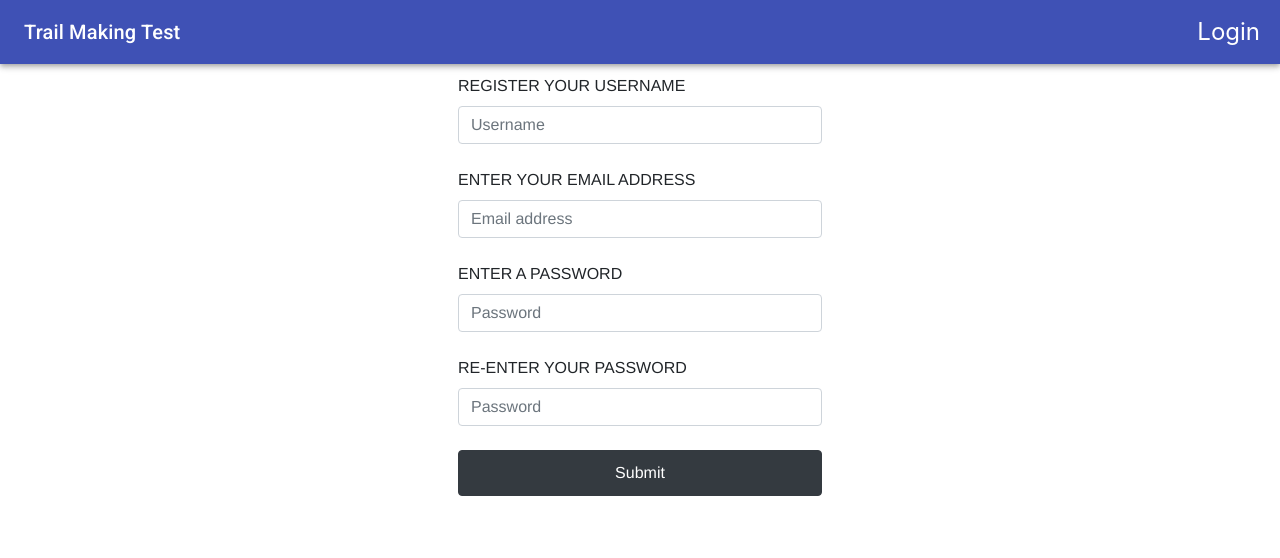
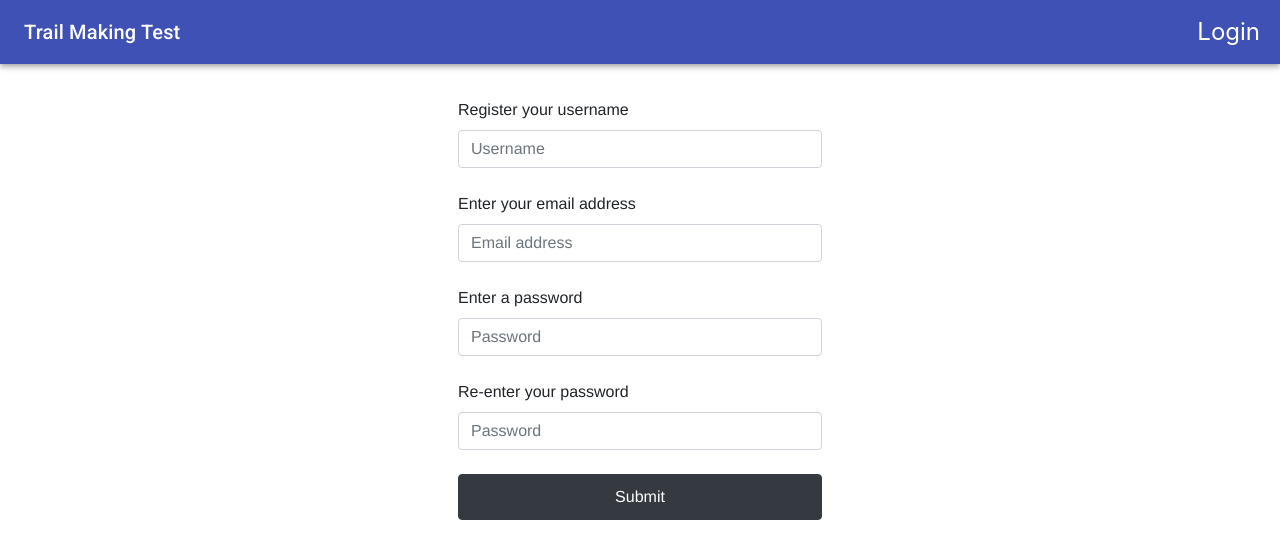
Before and after one commit to kevzzsk/TrailMakingTest, a React (Create React App) app: page /sign-up-page in a window 1280 px wide. Shown: the top 558 px of the page. Built offline with nearby package versions, Linux system fonts and the light colour scheme.

Commit message:
Formatting and edited Forget password page

```diff
--- a/src/components/ForgetPassPage.js
+++ b/src/components/ForgetPassPage.js
@@ -1,11 +1,22 @@
 import React, {Component} from 'react';
+import {Link} from 'react-router-dom';
 
 class ForgetPassPage extends Component{
 
     render(){
         return(
             <div>
-                <span>Forget Password Page</span>
+                <form onSubmit={this.handleSubmit}>
+                    <div className="form-group experiment" style={{fontFamily:'Helvetica'}}>
+                        <br/>
+                        <label>Enter your account's email address: </label>
+                        <input type="email" className="form-control" placeholder="Email address"></input>
+                        <br/>
+                        <Link to={'/login'}>
+                            <button type="submit" className="btn btn-dark experiment-btn">Submit</button>
+                        </Link>
+                    </div>
+                </form>
             </div>
         )
     }
--- a/src/components/LoginPage.js
+++ b/src/components/LoginPage.js
@@ -30,10 +30,10 @@ class LoginPage extends Component {
                 <form>
                     <div className="form-group experiment">
                         <br/>
-                        <label style={{fontFamily:'Helvetica'}}>USERNAME</label>
-                        <input type="Username" className="form-control" placeholder="" ref={(username) => this.username = username} onChange={this.handleUsername}/>
-                        <label style={{paddingTop:10, fontFamily:'Helvetica'}}>PASSWORD</label>
-                        <input type="Password" className="form-control" placeholder="" ref={(password) => this.password = password} onChange={this.handlePassword}/>
+                        <label style={{fontFamily:'Helvetica'}}>Enter your username</label>
+                        <input type="Username" className="form-control" placeholder="Username" ref={(username) => this.username = username} onChange={this.handleUsername}/>
+                        <label style={{paddingTop:10, fontFamily:'Helvetica'}}>Enter your password</label>
+                        <input type="Password" className="form-control" placeholder="Password" ref={(password) => this.password = password} onChange={this.handlePassword}/>
                         <br/>
 
                         <Link type="submit" className="btn btn-dark experiment-btn" innerRef={this.checkLogin} to={'/user-page'}>
--- a/src/components/SignUpPage.js
+++ b/src/components/SignUpPage.js
@@ -1,5 +1,5 @@
 import React, {Component} from 'react';
-import { Link } from '@material-ui/core';
+import { Link } from 'react-router-dom';
 
 class SignUpPage extends Component{
 
@@ -12,19 +12,20 @@ class SignUpPage extends Component{
             <div>
                 <form onSubmit={this.handleSubmit}>
                     <div className="form-group experiment" style={{fontFamily:'Helvetica'}}>
-                        <label>REGISTER YOUR USERNAME</label>
+                        <br/>
+                        <label>Register your username</label>
                         <input type="username" className="form-control" placeholder="Username"></input>
                         <br/>
-                        <label>ENTER YOUR EMAIL ADDRESS</label>
+                        <label>Enter your email address</label>
                         <input type="email" className="form-control" placeholder="Email address"></input>
                         <br/>
-                        <label>ENTER A PASSWORD</label>
+                        <label>Enter a password</label>
                         <input type="password" className="form-control" placeholder="Password"></input>
                         <br/>
-                        <label>RE-ENTER YOUR PASSWORD</label>
+                        <label>Re-enter your password</label>
                         <input type="password" className="form-control" placeholder="Password"></input>
                         <br/>
-                        <Link>
+                        <Link to={'/login'}>
                             <button type="submit" className="btn btn-dark experiment-btn">Submit</button>
                         </Link>
                     </div>
```
